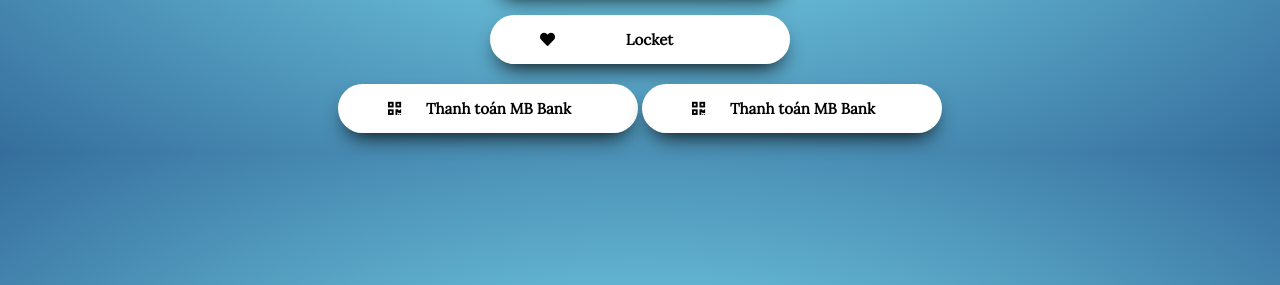
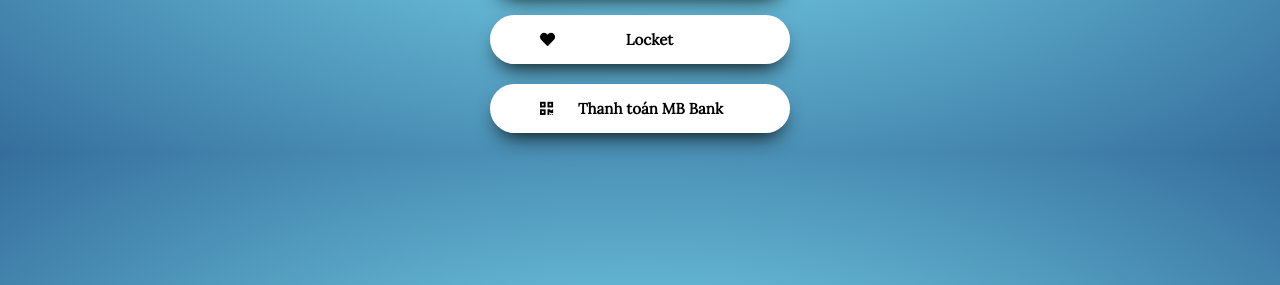
Before and after one commit to Haidanghoangwr/ttcanhan, a plain HTML site: page index.html in a window 1280 px wide. Shown: the part 515-800 px from the top of the page. Drawn offline with Linux system fonts and the light colour scheme.

Commit message:
Update index.html

```diff
--- a/index.html
+++ b/index.html
@@ -211,11 +211,6 @@
 </button>
 
 <!-- Hộp tùy chọn -->
-<button class="button" onclick="showOptions()">
-  <div class="grid-container">
-    <i class="fas fa-qrcode"></i> &nbsp; Thanh toán MB Bank
-  </div>
-</button>
 
 <div id="qrOptions" style="display:none; text-align:center; margin-top:15px;">
   <button class="qr-sub-button" onclick="showQrImage()">Hiển thị mã QR</button>
```
